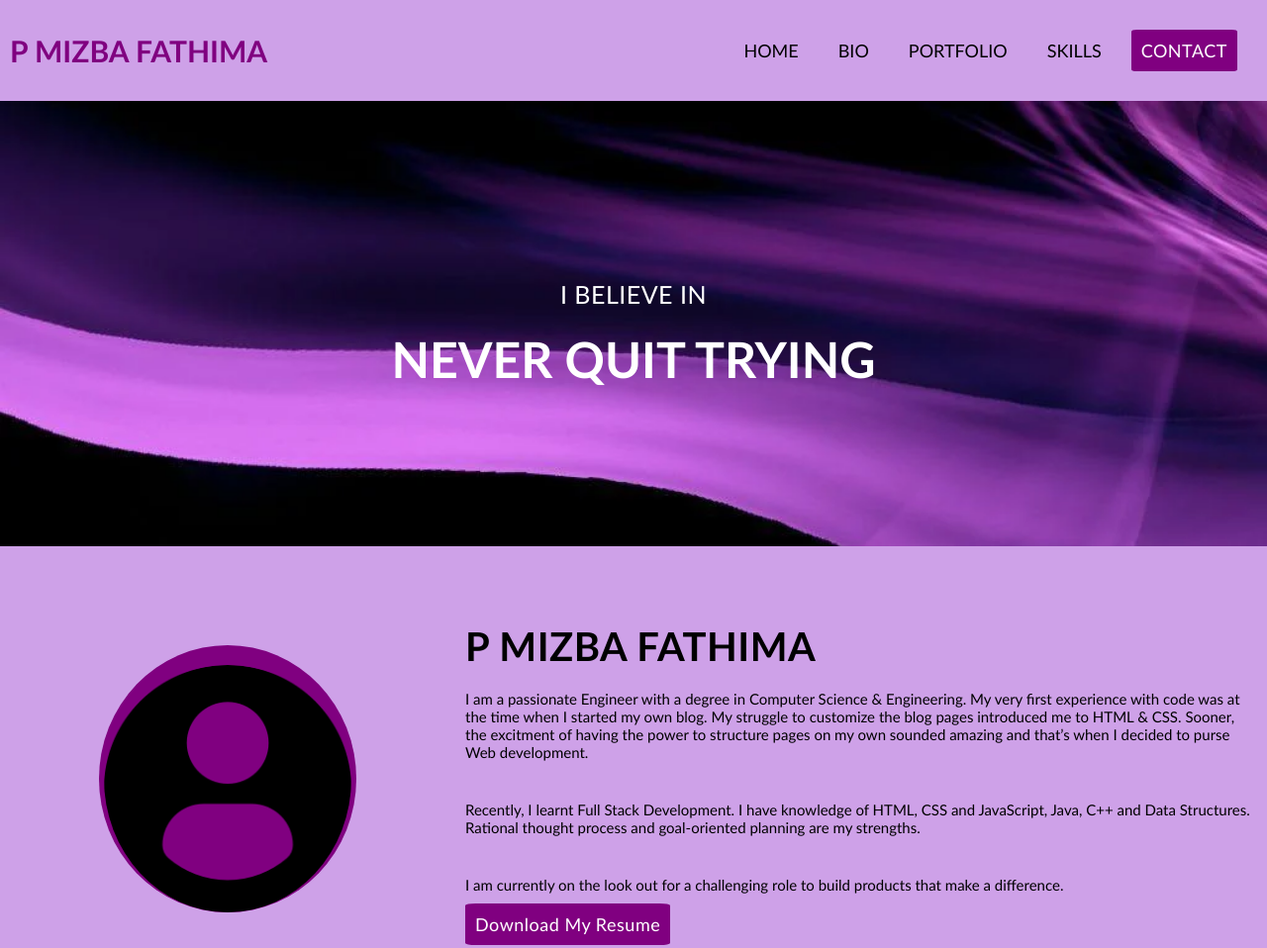
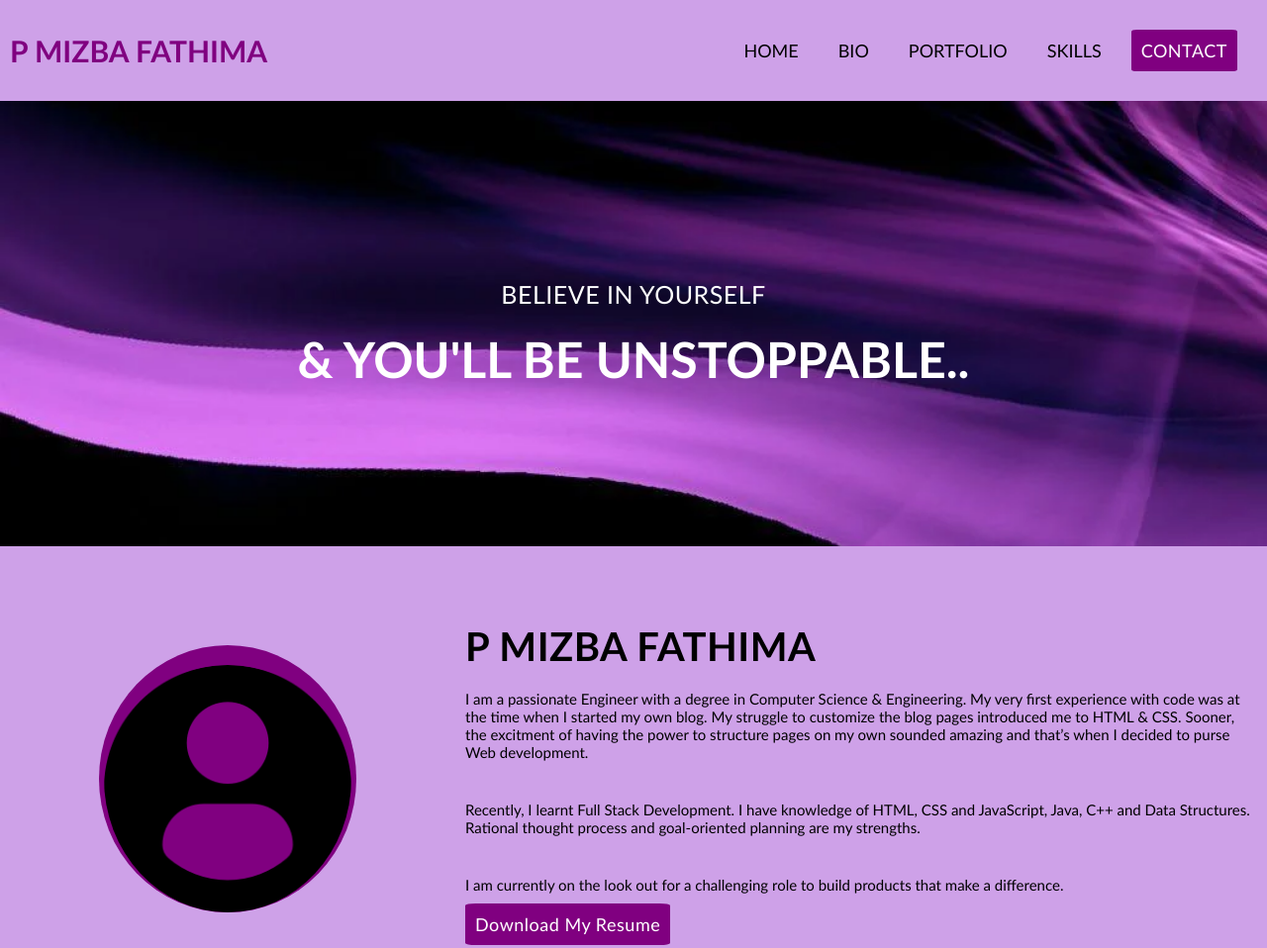
Before and after one commit to Mizba154/ic-exam, a plain HTML site: page index.html in a window 1280 px wide. Shown: the top 958 px of the page at 99% size. Drawn offline with Linux system fonts and the light colour scheme; files whose address does not match are found by name.

Commit message:
Update index.html

```diff
--- a/index.html
+++ b/index.html
@@ -30,8 +30,8 @@
     <!-- header  -->
     <header id="home">
       <div>
-        <h2>I BELIEVE IN</h2>
-        <h1>NEVER QUIT TRYING</h1>
+        <h2> BELIEVE IN YOURSELF</h2>
+        <h1>& YOU'LL BE UNSTOPPABLE..</h1>
       </div>
     </header>
     <!-- section 1 -->
```
